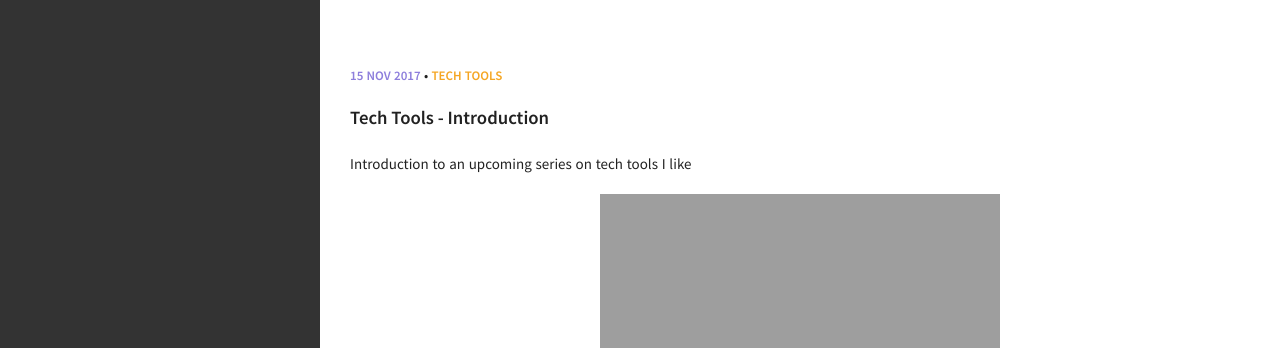
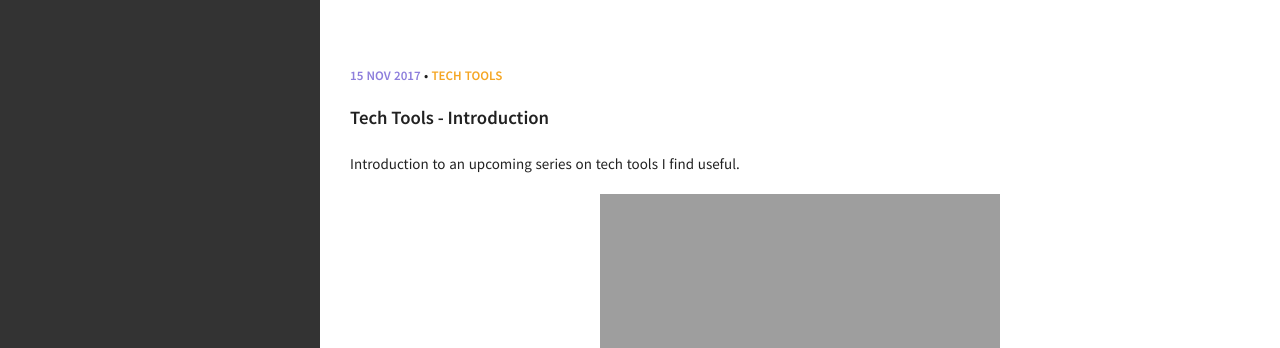
Before and after one commit to gersteinj/robots-in-heels, a Jekyll site: the page built from index.html, in a window 1280 px wide. Shown: the top 348 px of the page. Built offline with Jekyll 4.4.1, drawn with Linux system fonts in a browser that asks for light colours.

Commit message:
fixed minor typo

```diff
--- a/_posts/2017-11-15-tech-tools.md
+++ b/_posts/2017-11-15-tech-tools.md
@@ -3,7 +3,7 @@ layout: post
 title: Tech Tools - Introduction
 categories: [tech tools]
 tags: [tools, guides, tutorial, coding]
-excerpt: "Introduction to an upcoming series on tech tools I like"
+excerpt: "Introduction to an upcoming series on tech tools I find useful."
 image:
   feature: code-header-luca-bravo.jpg
   credit: Luca Bravo
```
